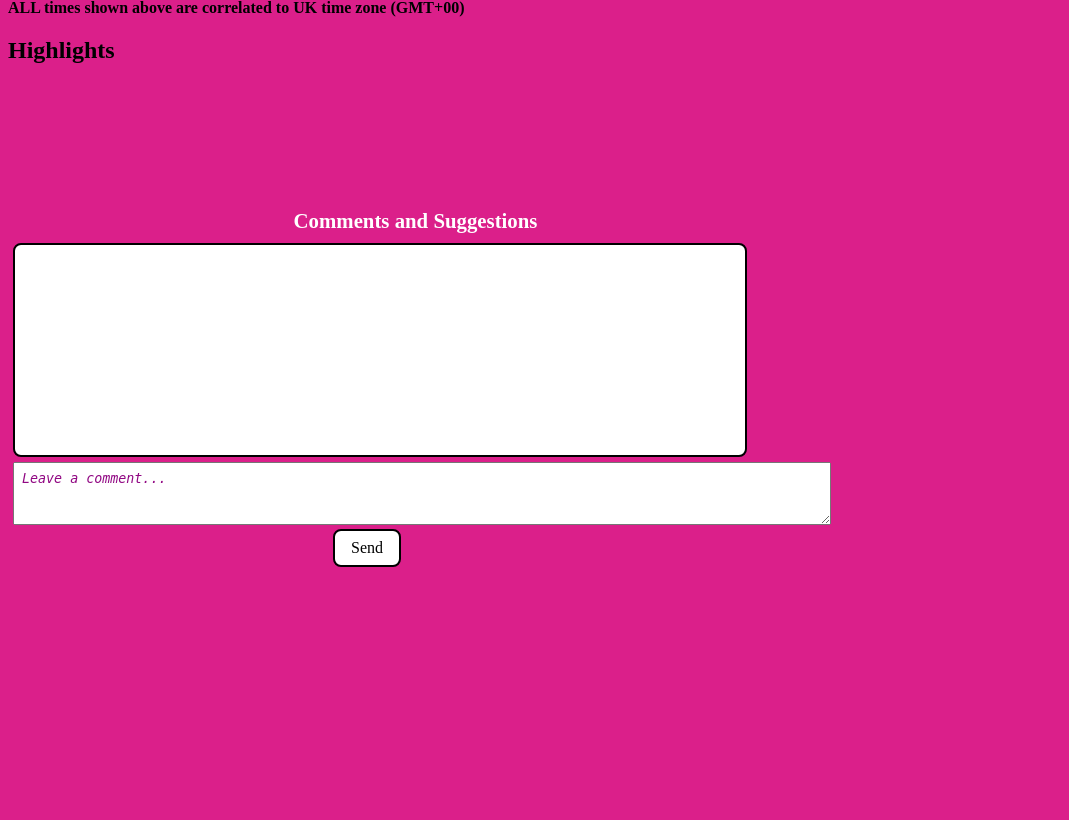
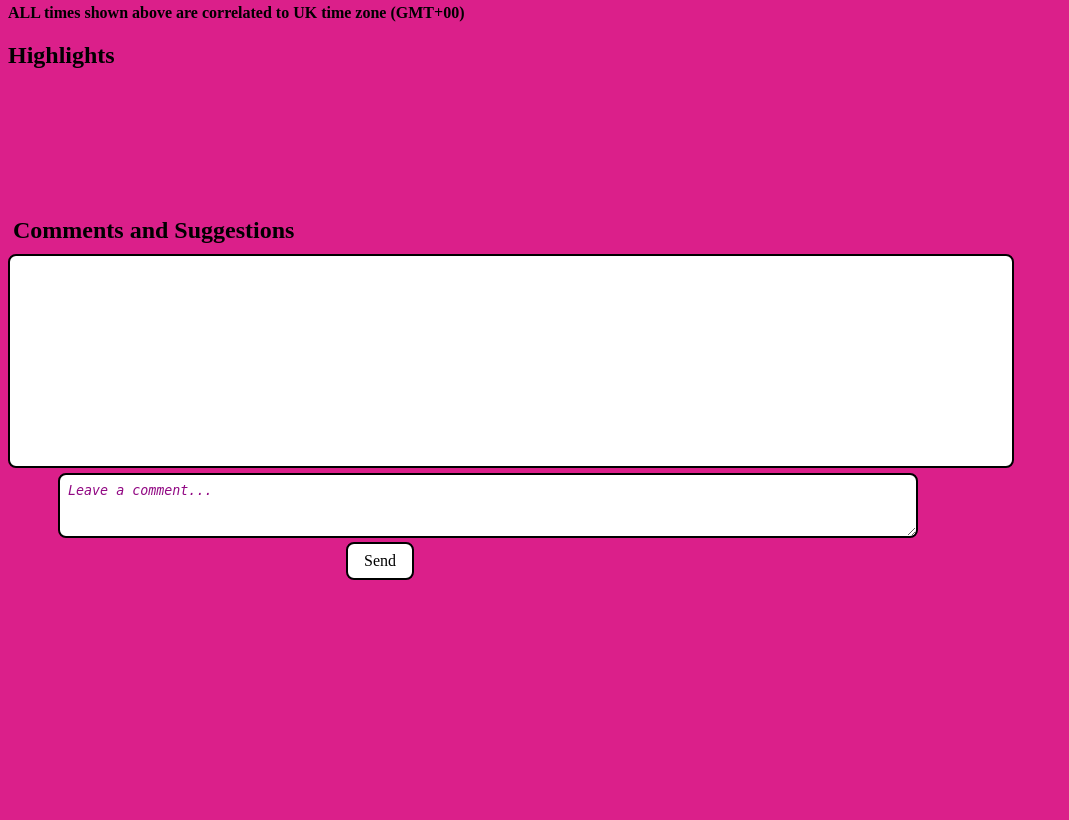
Before and after one commit to j-noon/Moogle_rockstar, a Django app: page /home/ in a window 1280 px wide. Shown: the part 1484-2304 px from the top of the page, without its empty margins (0-1069 px from the left). Before the commit the page ends 2051 px from the top, so only its background shows below. Run offline with Django 5.2, Linux system fonts and the light colour scheme; the visitor is signed in with stand-in values (Sample User, id 1); data that the repository does not hold is empty.

Commit message:
comments section css: whole section made responsive for larger screens

```diff
--- a/core/static/core/css/base.css
+++ b/core/static/core/css/base.css
@@ -192,14 +192,18 @@ h1 {
 @media screen and (max-width: 320px){
 
    .tittle {
-    font-size: 27px;
-    margin-left: -27px;
+    font-size: 25px;
+    margin-left: -38px;
    }
 }
 
 
 /* QURRIES MIN SCREEN 375*/
 @media screen and (min-width: 375px){
+
+  .tittle {
+    margin-left: -20px;
+  }
 
   #logo img {
   height: 100px;
--- a/core/static/core/css/home.css
+++ b/core/static/core/css/home.css
@@ -34,7 +34,7 @@
 /*hero*/
 
 #hero img {
-  margin-top: 70px;
+  margin-top: 90px;
   height: 120px;
   width: 100%;
 }
@@ -67,19 +67,19 @@ table {
 #comments-container {
   width: 90vw;
   max-width: 800px;
-  padding-left: 10px;
+  padding-left: 5px;
 }
 
 #coments-title {
-  color: white;
-  text-align: center;
+  color: black;
+  text-align: left;
   margin-bottom: 10px;
-  font-size: 1.3em;
+  font-size: 1.5em;
 }
 
 #comment-feed {
   height: 200px;
-  width: 90%;
+  width: 100%;
   padding: 5px;
   background-color: white;
   border: 2px solid black;
@@ -96,7 +96,7 @@ table {
 }
 
 .single-comment strong {
-  color: #910883;
+  color: green;
   font-weight: bold;
 }
 
@@ -171,6 +171,7 @@ table {
 
 .button-group {
   position: relative;
+  margin-left: -20px;
 }
 
 
@@ -214,19 +215,11 @@ table {
   box-shadow: 0 2px 5px black;
 }
 
-
-
-
-
-
-
-
-
-
-
-
-
-
+#comment-form > textarea {
+  border-radius: 8px;
+  border: solid black 2px;
+  width: 90%;
+}
 
 
 /*MEDIA QUERRIES*/
@@ -234,15 +227,47 @@ table {
 @media screen and (min-width: 768px) {
 
   #hero img {
-  margin-top: 30px;
+  margin-top: 35px;
   height: 100%;
   width: 100%;
 }
 
-  #shedule-week-2 {
+#delete-last-btn {
+
+  position: absolute;
+  top: 0px;
+  right: 50px;
+}
+
+#shedule-week-2 {
   position: absolute;
   left: 50%;
-  top: 55%;
+  top: 459px;
+}
+
+#comment-feed {
+  height: 200px;
+  width: 105%;
+  padding: 5px;
+ }
+
+#comment-form > textarea {
+  margin-left: 50px;
+  border-radius: 8px;
+  border: solid black 2px;
+  width: 90%;
+}
+
+.button-group {
+  position: relative;
+  margin-left: 30px;
+}
+
+#delete-last-btn {
+  position: absolute;
+  top: 0px;
+  right: 0px;
+  padding: 10px;
 }
 }
 
@@ -251,8 +276,33 @@ table {
 
  #shedule-week-2 {
   position: absolute;
-  left: 60%;
-  top: 539px;
+  left: 50%;
+  top: 544px;
+}
+
+#comment-feed {
+  height: 200px;
+  width: 124%;
+  padding: 5px;
+ }
+
+#comment-form > textarea {
+  margin-left: 50px;
+  border-radius: 8px;
+  border: solid black 2px;
+  width: 105%;
+}
+
+.button-group {
+  position: relative;
+  margin-left: 30px;
+}
+
+#delete-last-btn {
+  position: absolute;
+  top: 0px;
+  right: -110px;
+  padding: 10px;
 }
 }
 
```
